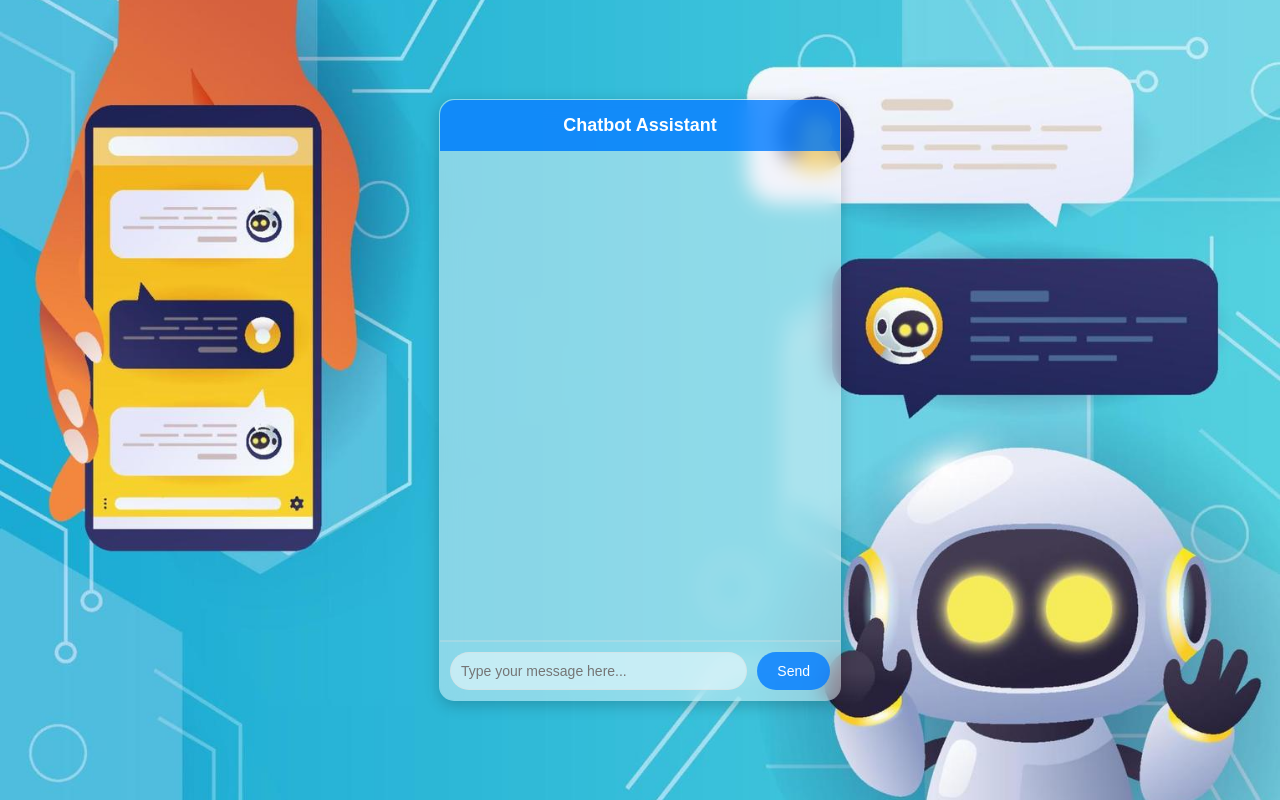
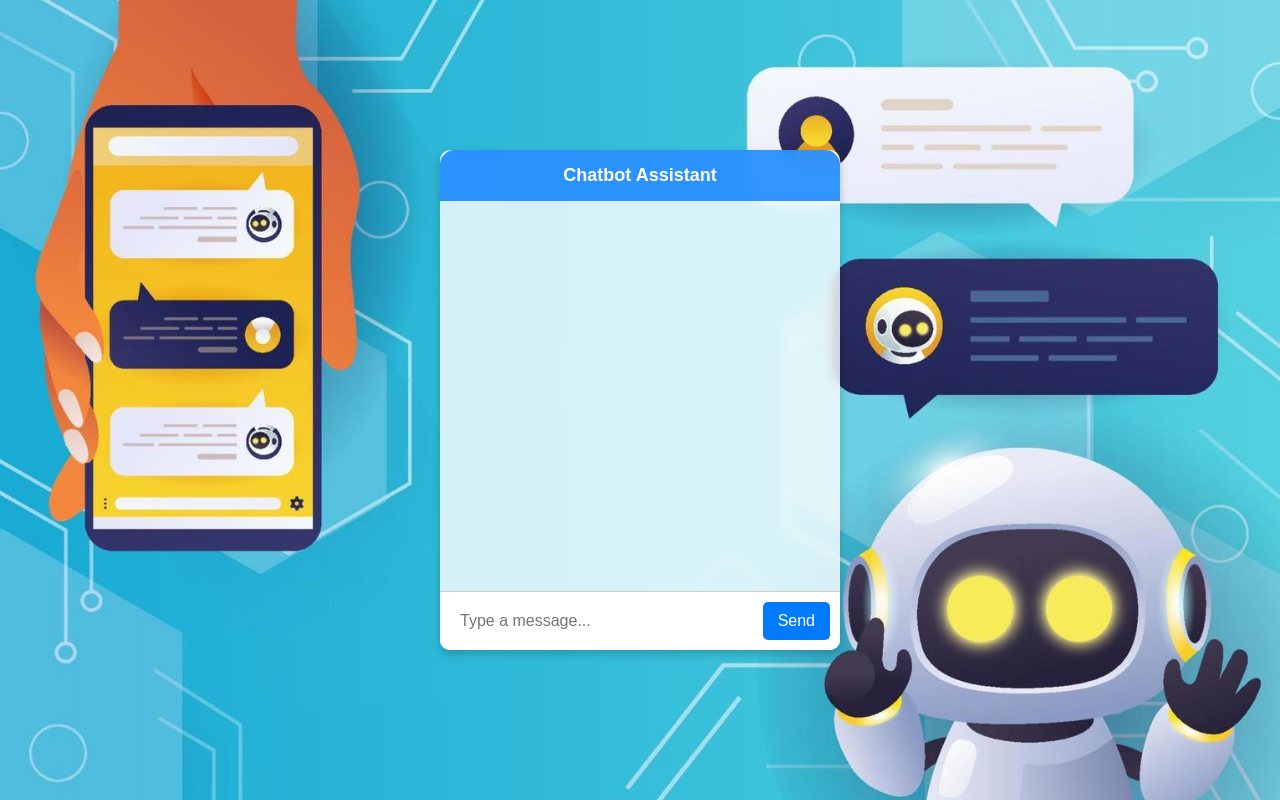
Before and after one commit to Prachiprajna123/Dass_system, a Flask app: page /chatbot in a window 1280 px wide. Run offline with Flask 3, Linux system fonts and the light colour scheme.

Commit message:
Update chatbot.html

```diff
--- a/templates/chatbot.html
+++ b/templates/chatbot.html
@@ -3,38 +3,17 @@
 <head>
     <meta charset="UTF-8">
     <meta name="viewport" content="width=device-width, initial-scale=1.0">
-    <title>Chatbot</title>
+    <title>AI Chatbot</title>
     <style>
-        /* General Styles */
         body {
-            font-family: 'Arial', sans-serif;
-            margin: 0;
-            padding: 0;
+            font-family: Arial, sans-serif;
             display: flex;
             justify-content: center;
             align-items: center;
             height: 100vh;
-            background-image: url('./static/chatbot.jpg'); /* Add your background image URL here */
-            background-size: cover;
-            background-position: center;
-            background-repeat: no-repeat;
+            background: url('./static/chatbot.jpg') no-repeat center center/cover;
+            margin: 0;
         }
-
-        /* Chatbot Container */
-        .chatbot-container {
-            width: 400px;
-            height: 600px;
-            background-color: rgba(255, 255, 255, 0.2); /* Transparent background */
-            border-radius: 15px;
-            box-shadow: 0 4px 15px rgba(0, 0, 0, 0.2);
-            display: flex;
-            flex-direction: column;
-            overflow: hidden;
-            backdrop-filter: blur(10px); /* Adds a blur effect to the background */
-            border: 1px solid rgba(255, 255, 255, 0.3); /* Light border for visibility */
-        }
-
-        /* Chatbox Header */
         .chatbox-header {
             background-color: rgba(0, 123, 255, 0.8); /* Semi-transparent blue */
             color: white;
@@ -44,175 +23,118 @@
             font-weight: bold;
             border-radius: 15px 15px 0 0;
         }
-
-        /* Chatbox Body */
-        #chatbox {
+        .chat-container {
+            width: 400px;
+            height: 500px;
+            background: rgba(255, 255, 255, 0.8); /* Semi-transparent background */
+            border-radius: 10px;
+            box-shadow: 0 4px 10px rgba(0, 0, 0, 0.2);
+            display: flex;
+            flex-direction: column;
+            overflow: hidden;
+            backdrop-filter: blur(5px); /* Glassmorphism effect */
+        }
+        .chat-box {
             flex: 1;
             padding: 15px;
             overflow-y: auto;
-            background-color: rgba(249, 249, 249, 0.3); /* Semi-transparent background */
-            border-bottom: 1px solid rgba(221, 221, 221, 0.3); /* Light border */
-        }
-
-        /* Message Bubbles */
-        .message {
-            margin-bottom: 10px;
             display: flex;
             flex-direction: column;
         }
-
-        .message.user {
-            align-items: flex-end;
-        }
-
-        .message.bot {
-            align-items: flex-start;
-        }
-
-        .message p {
-            max-width: 70%;
+        .message {
+            max-width: 80%;
+            margin-bottom: 10px;
             padding: 10px;
             border-radius: 10px;
-            position: relative;
-            animation: fadeIn 0.3s ease-in-out;
+            word-wrap: break-word;
         }
-
-        .message.user p {
-            background-color: rgba(0, 123, 255, 0.8); /* Semi-transparent blue */
+        .user {
+            align-self: flex-end;
+            background: #007bff;
             color: white;
-            border-radius: 10px 10px 0 10px;
         }
-
-        .message.bot p {
-            background-color: rgba(233, 236, 239, 0.8); /* Semi-transparent gray */
-            color: #333;
-            border-radius: 10px 10px 10px 0;
+        .bot {
+            align-self: flex-start;
+            background: #e0e0e0;
+            color: black;
         }
-
-        /* Input Area */
         .input-area {
             display: flex;
             padding: 10px;
-            background-color: rgba(255, 255, 255, 0.3); /* Semi-transparent background */
-            border-top: 1px solid rgba(221, 221, 221, 0.3); /* Light border */
+            background: #ffffff;
+            border-top: 1px solid #ccc;
         }
-
-        #userInput {
+        input {
             flex: 1;
             padding: 10px;
-            border: 1px solid rgba(221, 221, 221, 0.5); /* Light border */
-            border-radius: 20px;
+            border: none;
+            border-radius: 5px;
             outline: none;
-            font-size: 14px;
-            background-color: rgba(255, 255, 255, 0.5); /* Semi-transparent background */
+            font-size: 16px;
         }
-
-        #userInput:focus {
-            border-color: rgba(0, 123, 255, 0.8); /* Semi-transparent blue */
-        }
-
-        .input-area button {
-            margin-left: 10px;
-            padding: 10px 20px;
-            background-color: rgba(0, 123, 255, 0.8); /* Semi-transparent blue */
+        button {
+            background: #007bff;
             color: white;
             border: none;
-            border-radius: 20px;
+            padding: 10px 15px;
+            margin-left: 10px;
+            border-radius: 5px;
             cursor: pointer;
-            font-size: 14px;
-            transition: background-color 0.3s ease;
+            font-size: 16px;
         }
-
-        .input-area button:hover {
-            background-color: rgba(0, 86, 179, 0.8); /* Darker semi-transparent blue */
-        }
-
-        /* Animations */
-        @keyframes fadeIn {
-            from {
-                opacity: 0;
-                transform: translateY(10px);
-            }
-            to {
-                opacity: 1;
-                transform: translateY(0);
-            }
-        }
-
-        /* Scrollbar Styling */
-        #chatbox::-webkit-scrollbar {
-            width: 8px;
-        }
-
-        #chatbox::-webkit-scrollbar-track {
-            background: rgba(241, 241, 241, 0.3); /* Semi-transparent track */
-        }
-
-        #chatbox::-webkit-scrollbar-thumb {
-            background: rgba(136, 136, 136, 0.5); /* Semi-transparent thumb */
-            border-radius: 4px;
-        }
-
-        #chatbox::-webkit-scrollbar-thumb:hover {
-            background: rgba(85, 85, 85, 0.7); /* Darker semi-transparent thumb */
+        button:hover {
+            background: #0056b3;
         }
     </style>
 </head>
 <body>
-    <div class="chatbot-container">
-        <!-- Chatbox Header -->
+
+<div class="chat-container">
     <div class="chatbox-header">
         Chatbot Assistant
     </div>
+    <div class="chat-box" id="chatBox"></div>
+    <div class="input-area">
 
-        <!-- Chatbox Body -->
-        <div id="chatbox">
-            <!-- Messages will appear here -->
-        </div>
-
-        <!-- Input Area -->
-        <div class="input-area">
-            <input type="text" id="userInput" placeholder="Type your message here...">
+        <input type="text" id="userInput" placeholder="Type a message..." />
         <button onclick="sendMessage()">Send</button>
     </div>
 </div>
 
 <script>
-        function sendMessage() {
-            const userInput = document.getElementById('userInput').value;
-            if (!userInput) return;
+    async function sendMessage() {
+        let userInput = document.getElementById("userInput").value;
+        if (!userInput.trim()) return;
 
-            // Display user message
-            const chatbox = document.getElementById('chatbox');
-            chatbox.innerHTML += `
-                <div class="message user">
-                    <p>${userInput}</p>
-                </div>
-            `;
+        addMessage(userInput, "user");
 
-            // Send message to the server
-            fetch('/chatbot', {
-                method: 'POST',
-                headers: {
-                    'Content-Type': 'application/json',
-                },
+        document.getElementById("userInput").value = "";
+
+        try {
+            let response = await fetch("http://127.0.0.1:5000/chatbot", {
+                method: "POST",
+                headers: { "Content-Type": "application/json" },
                 body: JSON.stringify({ message: userInput }),
-            })
-            .then(response => response.json())
-            .then(data => {
-                // Display chatbot response
-                chatbox.innerHTML += `
-                    <div class="message bot">
-                        <p>${data.response}</p>
-                    </div>
-                `;
-                chatbox.scrollTop = chatbox.scrollHeight; // Scroll to the bottom
-            })
-            .catch(error => console.error('Error:', error));
+            });
 
-            // Clear input field
-            document.getElementById('userInput').value = '';
+            let data = await response.json();
+            addMessage(data.response, "bot");
+
+        } catch (error) {
+            addMessage("Error: Unable to fetch response.", "bot");
+            console.error("Chatbot API error:", error);
+        }
+    }
+
+    function addMessage(text, sender) {
+        let chatBox = document.getElementById("chatBox");
+        let messageDiv = document.createElement("div");
+        messageDiv.classList.add("message", sender);
+        messageDiv.textContent = text;
+        chatBox.appendChild(messageDiv);
+        chatBox.scrollTop = chatBox.scrollHeight; // Auto-scroll
     }
 </script>
+
 </body>
 </html>
```
Lines whose indentation alone changed are shown as unchanged.
